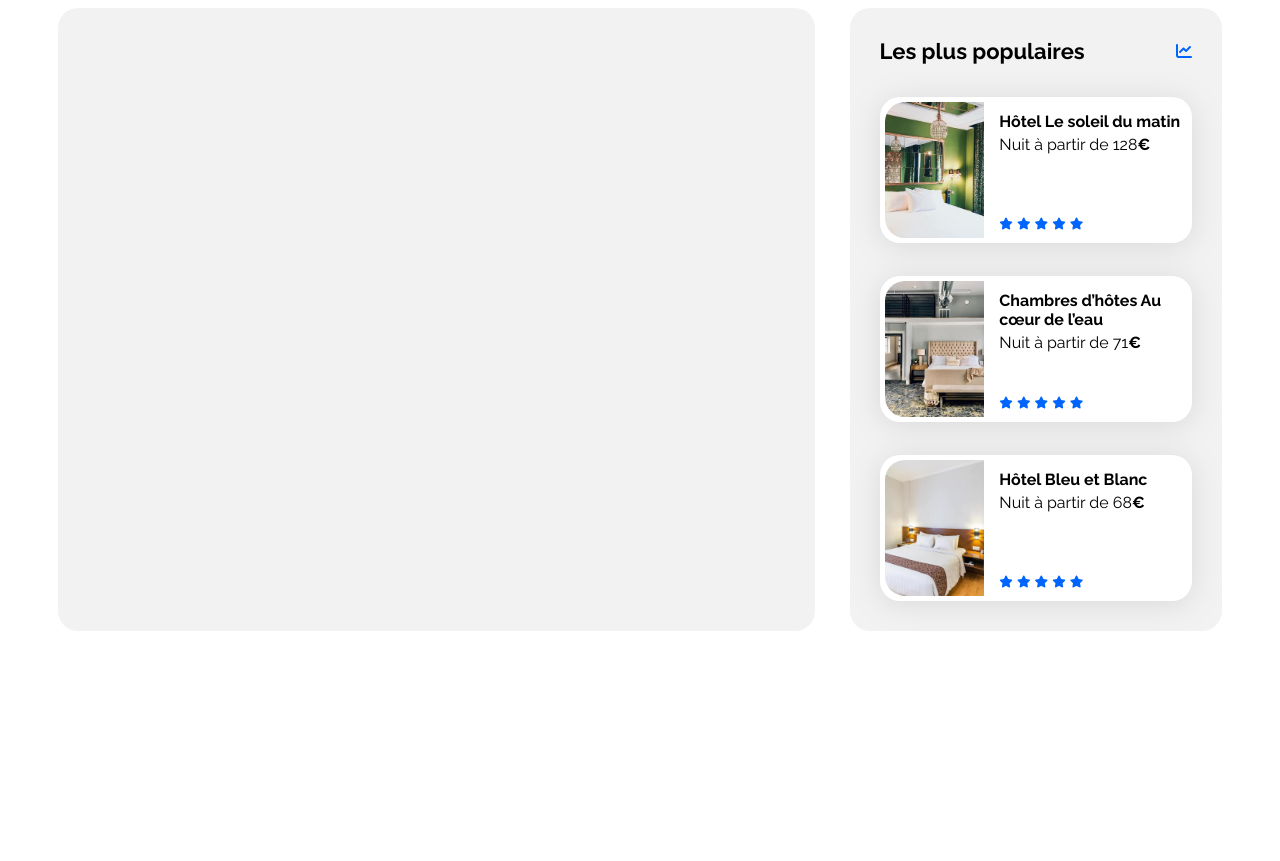
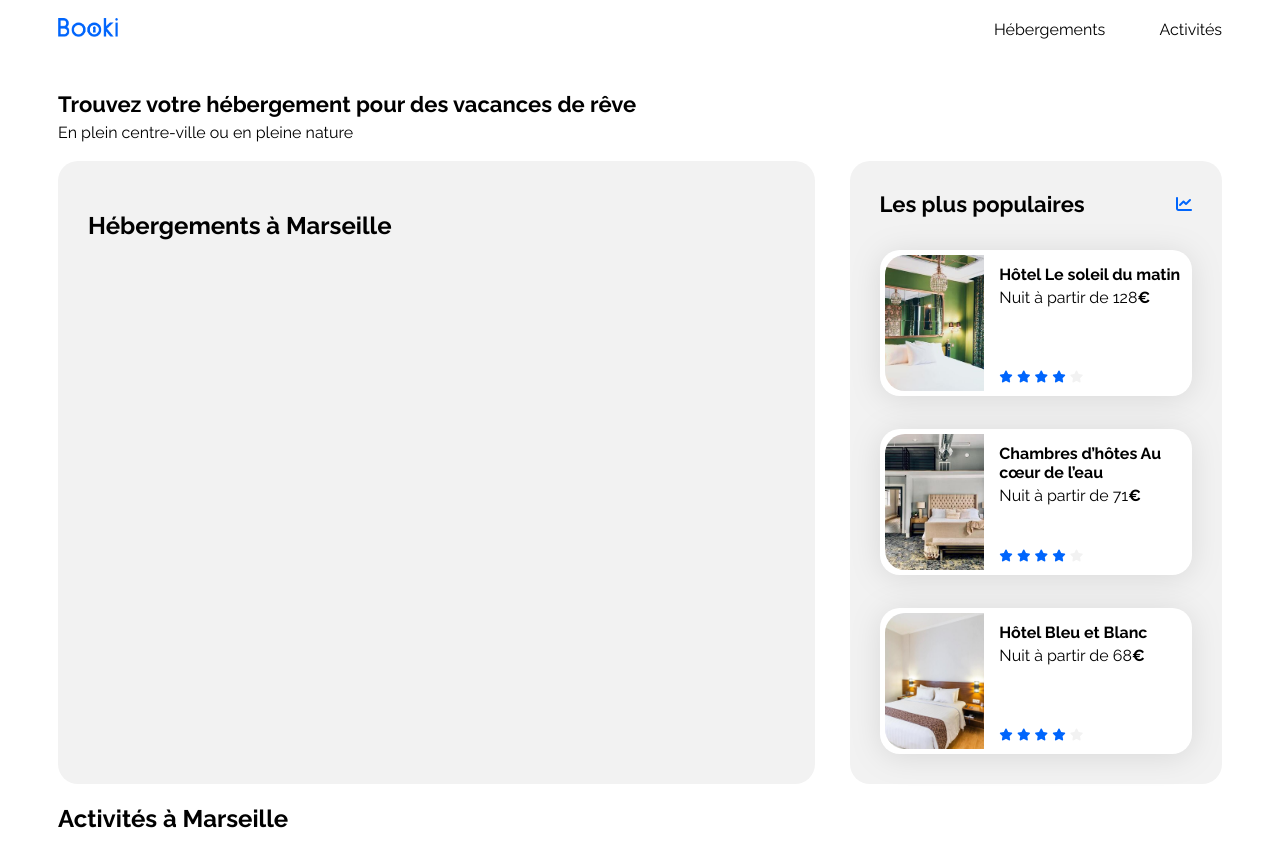
Before and after one commit to Niram96/Projet-2, a plain HTML site: page index.html in a window 1280 px wide. Before the commit the page ends 800 px from the top, so only its background shows below. Drawn offline with Linux system fonts and the light colour scheme.

Commit message:
Ajout de l'en-tête et du titre principal

```diff
--- a/css/style.css
+++ b/css/style.css
@@ -1,4 +1,4 @@
-/****** General ***********/
+/****** Général ******/
 * {
     font-family: 'Raleway', sans-serif;
 }
@@ -11,6 +11,48 @@
 
 .fa-solid {
     color: var(--main-color);
+}
+
+/****** En-tête ******/
+
+nav {
+    display: flex;
+    flex-direction: row;
+    align-items: center;
+    justify-content: space-between;
+    font-family: Raleway;
+    margin-top: 10px;
+    margin-bottom: 50px;
+}
+
+nav img {
+    height: 19.1px;
+    width: 60px;
+    left: 30px;
+    top: 30px;
+}
+
+nav div a {
+    margin-left: 50px;
+    text-decoration: none;
+    color: #000000;
+}
+
+nav div a:hover {
+    border-top: 2px solid #0065FC;
+    padding-top: 8px;
+    color: #0065FC;
+}
+
+/****** Recherche Hébergements ******/
+
+.titre-hebergement {
+    font-size: 22px;
+}
+
+.titre-hebergement .sous-titre-hebergement {
+    font-weight: normal;
+    font-size: 16px;
 }
 
 body {
@@ -49,7 +91,7 @@ body {
     font-weight: 700;
 }
 
-.neutralStar {
+.neutral-star {
     color: var(--main-bg-color)
 }
 
@@ -116,9 +158,6 @@ body {
     margin-bottom: 5px;
 }
 
-
-
-
 /* Le code ci-dessous correspond à la version responsive uniquement */
 
 /****** Media queries ***********/
--- a/index.html
+++ b/index.html
@@ -11,16 +11,34 @@
     <link rel="stylesheet" href="https://cdnjs.cloudflare.com/ajax/libs/font-awesome/6.2.1/css/all.min.css"
         integrity="sha512-MV7K8+y+gLIBoVD59lQIYicR65iaqukzvf/nwasF0nqhPay5w/9lJmVM2hMDcnK1OnMGCdVK+iQrJ7lzPJQd1w=="
         crossorigin="anonymous" referrerpolicy="no-referrer" />
+    <!--Ajout des icônes Font Awesome-->
+    <script src="https://kit.fontawesome.com/944be96b40.js" crossorigin="anonymous"></script>
+    <!--------------------------------->
     <link rel="stylesheet" href="./css/style.css">
 </head>
 
 <body>
     <div class="main-container">
-        <header></header>
+        <header>
+            <nav>
+                <a href="index.html">
+                    <img src="images/logo/Booki.png" alt="Logo Booki"/>
+                </a>
+                <div>
+                    <a href="#hebergements">Hébergements</a>
+                    <a href="#activites">Activités</a>
+                </div>
+            </nav>
+        </header>
         <main>
+            <div class="recherche-herbegement">
+                <h2 class="titre-hebergement">Trouvez votre hébergement pour des vacances de rêve<br>
+                    <span class="sous-titre-hebergement">En plein centre-ville ou en pleine nature</span>
+                </h2>
+            </div>
             <div class="hebergements-and-populaires">
                 <section class="hebergements">
-
+                    <h2 id="hebergements">Hébergements à Marseille</h2>
                 </section>
                 <section class="populaires">
                     <div class="populaires-title">
@@ -82,6 +100,10 @@
                     </div>
                 </section>
             </div>
+            <section class="activites">
+                <h2 id="activites">Activités à Marseille</h2>
+            </section>
+
         </main>
         <footer></footer>
     </div>
```
